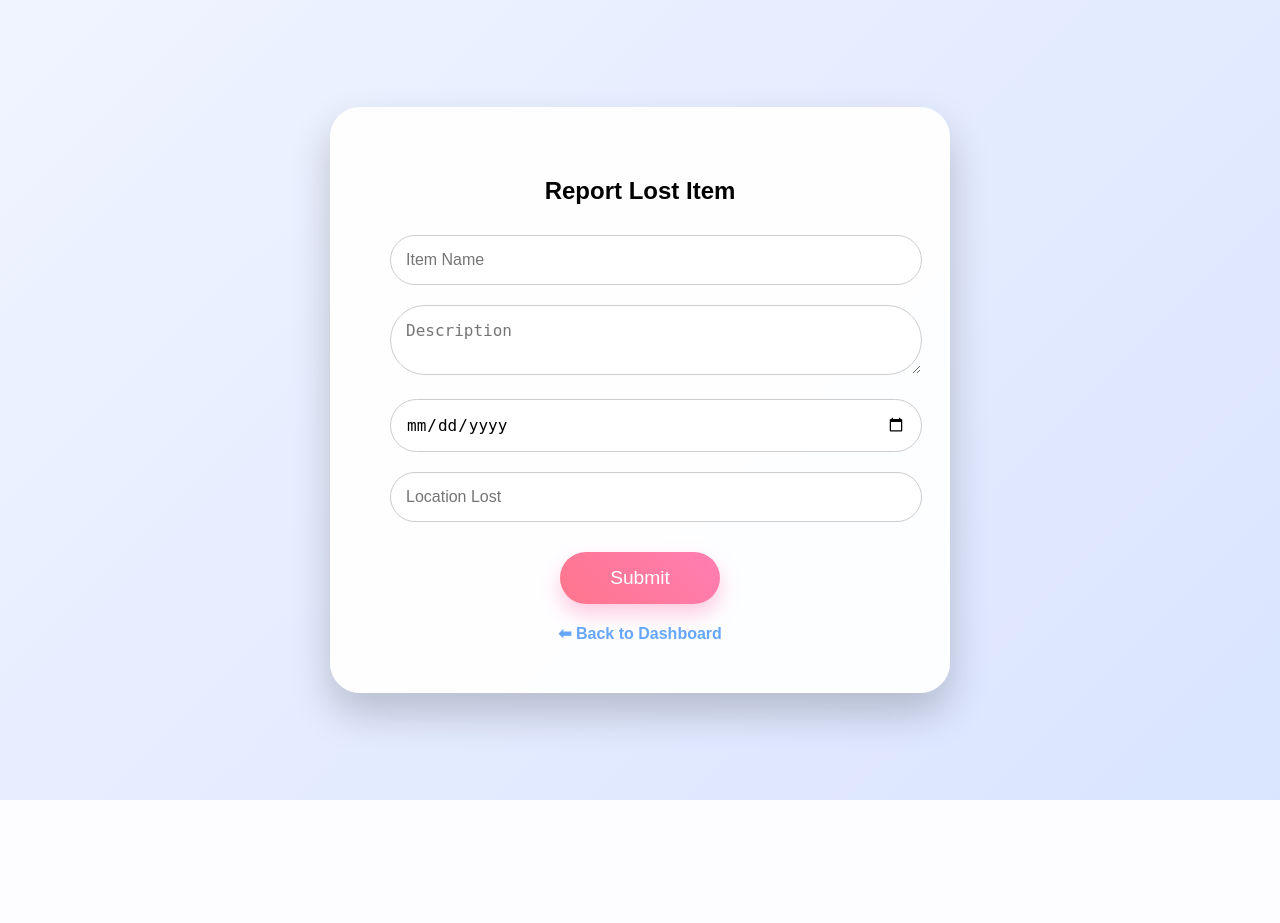
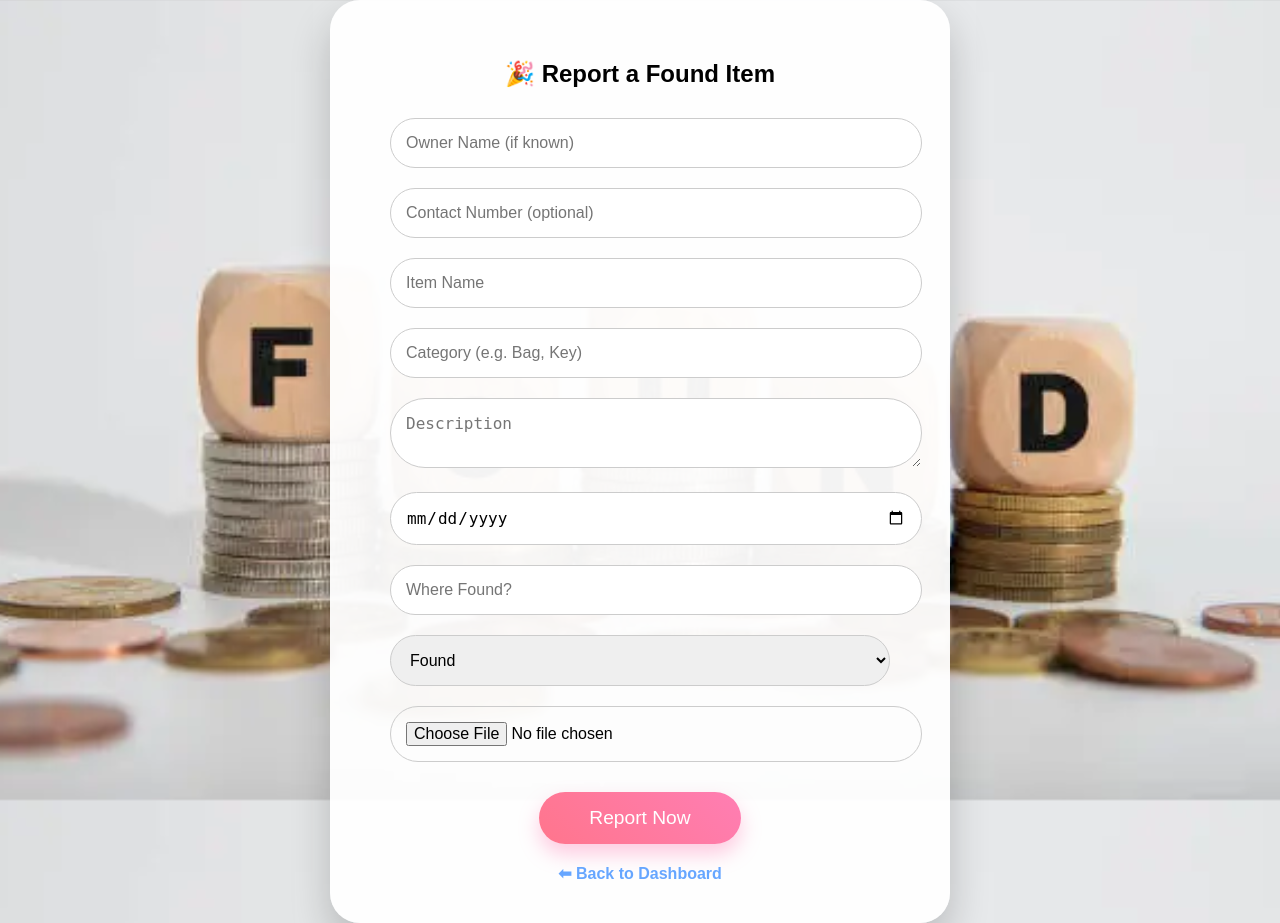
Before and after one commit to swathisrimanoharan53-oss/lost_and_found, a Flask app: page /report_found in a window 1280 px wide. Before the commit the page ends 800 px from the top, so only its background shows below. Run offline with Flask 3, Linux system fonts and the light colour scheme; a user stored in the database is signed in.

Commit message:
Updated project with new changes

```diff
--- a/app.py
+++ b/app.py
@@ -1,12 +1,23 @@
 import os
 import sqlite3
 from flask import Flask, render_template, request, redirect, url_for, session, flash
+from werkzeug.utils import secure_filename
 
 app = Flask(__name__)
 app.secret_key = "supersecretkey"  # change this in production
 
-# ====== Database setup (SQLite temporary DB) ======
+# ===== Database setup =====
 DB_PATH = "lost_found.db"
+UPLOAD_FOLDER = "static/images"
+ALLOWED_EXTENSIONS = {"png", "jpg", "jpeg", "gif"}
+
+app.config['UPLOAD_FOLDER'] = UPLOAD_FOLDER
+
+if not os.path.exists(UPLOAD_FOLDER):
+    os.makedirs(UPLOAD_FOLDER)
+
+def allowed_file(filename):
+    return '.' in filename and filename.rsplit('.',1)[1].lower() in ALLOWED_EXTENSIONS
 
 def init_db():
     conn = sqlite3.connect(DB_PATH)
@@ -23,10 +34,15 @@ def init_db():
     c.execute("""
         CREATE TABLE IF NOT EXISTS lost_items (
             id INTEGER PRIMARY KEY AUTOINCREMENT,
+            owner_name TEXT,
+            contact TEXT,
             item_name TEXT,
+            category TEXT,
             description TEXT,
             date_lost TEXT,
             location TEXT,
+            status TEXT,
+            image TEXT,
             user_id INTEGER,
             FOREIGN KEY(user_id) REFERENCES users(id)
         )
@@ -35,10 +51,15 @@ def init_db():
     c.execute("""
         CREATE TABLE IF NOT EXISTS found_items (
             id INTEGER PRIMARY KEY AUTOINCREMENT,
+            owner_name TEXT,
+            contact TEXT,
             item_name TEXT,
+            category TEXT,
             description TEXT,
             date_found TEXT,
             location TEXT,
+            status TEXT,
+            image TEXT,
             user_id INTEGER,
             FOREIGN KEY(user_id) REFERENCES users(id)
         )
@@ -48,20 +69,20 @@ def init_db():
 
 init_db()
 
-# ====== Routes ======
+# ===== Routes =====
 
 @app.route("/")
 def home():
     return render_template("login.html")
 
-@app.route("/login", methods=["GET", "POST"])
+@app.route("/login", methods=["GET","POST"])
 def login():
-    if request.method == "POST":
+    if request.method=="POST":
         username = request.form["username"]
         password = request.form["password"]
         conn = sqlite3.connect(DB_PATH)
         c = conn.cursor()
-        c.execute("SELECT * FROM users WHERE username=? AND password=?", (username, password))
+        c.execute("SELECT * FROM users WHERE username=? AND password=?", (username,password))
         user = c.fetchone()
         conn.close()
         if user:
@@ -71,17 +92,17 @@ def login():
             flash("Invalid username or password")
     return render_template("login.html")
 
-@app.route("/register", methods=["GET", "POST"])
+@app.route("/register", methods=["GET","POST"])
 def register():
-    if request.method == "POST":
+    if request.method=="POST":
         username = request.form["username"]
         password = request.form["password"]
         conn = sqlite3.connect(DB_PATH)
         c = conn.cursor()
         try:
-            c.execute("INSERT INTO users (username, password) VALUES (?, ?)", (username, password))
+            c.execute("INSERT INTO users (username,password) VALUES (?,?)", (username,password))
             conn.commit()
-            flash("User registered! Please login.")
+            flash("Registered successfully! Login now.")
             return redirect(url_for("login"))
         except sqlite3.IntegrityError:
             flash("Username already exists!")
@@ -94,60 +115,88 @@ def dashboard():
         return redirect(url_for("login"))
     return render_template("dashboard.html")
 
-@app.route("/report_lost", methods=["GET", "POST"])
+# ===== Report Lost =====
+@app.route("/report_lost", methods=["GET","POST"])
 def report_lost():
     if "user_id" not in session:
         return redirect(url_for("login"))
-    if request.method == "POST":
+    if request.method=="POST":
+        owner_name = request.form["owner_name"]
+        contact = request.form["contact"]
         item_name = request.form["item_name"]
+        category = request.form["category"]
         description = request.form["description"]
         date_lost = request.form["date_lost"]
         location = request.form["location"]
+        status = request.form["status"]
+        image_file = request.files.get("image")
+        filename = None
+        if image_file and allowed_file(image_file.filename):
+            filename = secure_filename(image_file.filename)
+            image_file.save(os.path.join(app.config["UPLOAD_FOLDER"], filename))
         user_id = session["user_id"]
         conn = sqlite3.connect(DB_PATH)
         c = conn.cursor()
-        c.execute("INSERT INTO lost_items (item_name, description, date_lost, location, user_id) VALUES (?, ?, ?, ?, ?)",
-                  (item_name, description, date_lost, location, user_id))
+        c.execute("""
+            INSERT INTO lost_items
+            (owner_name, contact, item_name, category, description, date_lost, location, status, image, user_id)
+            VALUES (?,?,?,?,?,?,?,?,?,?)
+        """, (owner_name, contact, item_name, category, description, date_lost, location, status, filename, user_id))
         conn.commit()
         conn.close()
         flash("Lost item reported successfully!")
         return redirect(url_for("dashboard"))
     return render_template("report_lost.html")
 
-@app.route("/report_found", methods=["GET", "POST"])
+# ===== Report Found =====
+@app.route("/report_found", methods=["GET","POST"])
 def report_found():
     if "user_id" not in session:
         return redirect(url_for("login"))
-    if request.method == "POST":
+    if request.method=="POST":
+        owner_name = request.form["owner_name"]
+        contact = request.form["contact"]
         item_name = request.form["item_name"]
+        category = request.form["category"]
         description = request.form["description"]
         date_found = request.form["date_found"]
         location = request.form["location"]
+        status = request.form["status"]
+        image_file = request.files.get("image")
+        filename = None
+        if image_file and allowed_file(image_file.filename):
+            filename = secure_filename(image_file.filename)
+            image_file.save(os.path.join(app.config["UPLOAD_FOLDER"], filename))
         user_id = session["user_id"]
         conn = sqlite3.connect(DB_PATH)
         c = conn.cursor()
-        c.execute("INSERT INTO found_items (item_name, description, date_found, location, user_id) VALUES (?, ?, ?, ?, ?)",
-                  (item_name, description, date_found, location, user_id))
+        c.execute("""
+            INSERT INTO found_items
+            (owner_name, contact, item_name, category, description, date_found, location, status, image, user_id)
+            VALUES (?,?,?,?,?,?,?,?,?,?)
+        """, (owner_name, contact, item_name, category, description, date_found, location, status, filename, user_id))
         conn.commit()
         conn.close()
         flash("Found item reported successfully!")
         return redirect(url_for("dashboard"))
     return render_template("report_found.html")
 
+# ===== View Lost =====
 @app.route("/view_lost")
 def view_lost():
     conn = sqlite3.connect(DB_PATH)
     c = conn.cursor()
-    c.execute("SELECT item_name, description, date_lost, location FROM lost_items")
+    c.execute("SELECT * FROM lost_items")
     items = c.fetchall()
     conn.close()
     return render_template("view_lost.html", items=items)
 
+# ===== View Found =====
 @app.route("/view_found")
 def view_found():
     conn = sqlite3.connect(DB_PATH)
     c = conn.cursor()
-    c.execute("SELECT item_name, description, date_found, location FROM found_items")
+    c.execute("SELECT * FROM found_items")
     items = c.fetchall()
     conn.close()
     return render_template("view_found.html", items=items)
@@ -157,7 +206,7 @@ def logout():
     session.clear()
     return redirect(url_for("login"))
 
-# ====== Run app ======
-if __name__ == "__main__":
-    port = int(os.environ.get("PORT", 10000))  # Render provides PORT
+# ===== Run =====
+if __name__=="__main__":
+    port = int(os.environ.get("PORT",10000))
     app.run(host="0.0.0.0", port=port, debug=True)
--- a/static/style.css
+++ b/static/style.css
@@ -1,14 +1,86 @@
+/* ---------------- General Styles ---------------- */
 body {
+    font-family: 'Poppins', sans-serif;
     margin: 0;
-    font-family: 'Poppins', sans-serif;
-    background: linear-gradient(135deg, #f0f4ff, #d9e4ff);
+    padding: 0;
+}
+
+/* ---------------- Login Page ---------------- */
+body.login-page {
+    background: url('login_bg.jpg') no-repeat center center fixed;
+    background-size: cover;
     display: flex;
     justify-content: center;
     align-items: center;
     min-height: 100vh;
 }
 
-/* Dashboard */
+.login-container {
+    background: rgba(255,255,255,0.95);
+    padding: 50px 70px;
+    border-radius: 30px;
+    box-shadow: 0 20px 40px rgba(0,0,0,0.3);
+    text-align: center;
+    width: 400px;
+}
+
+.login-container h2 {
+    font-size: 2.2rem;
+    color: #333;
+    margin-bottom: 30px;
+}
+
+.login-container input {
+    width: 100%;
+    padding: 15px;
+    margin: 10px 0;
+    border-radius: 50px;
+    border: 1px solid #ccc;
+    outline: none;
+    font-size: 1rem;
+}
+
+.login-container input:focus {
+    border-color: #66a6ff;
+    box-shadow: 0 0 10px rgba(102,166,255,0.5);
+}
+
+.login-container button {
+    background: linear-gradient(45deg, #ff758c, #ff7eb3);
+    border: none;
+    color: white;
+    padding: 15px 50px;
+    border-radius: 50px;
+    font-size: 1.3rem;
+    cursor: pointer;
+    margin-top: 20px;
+    box-shadow: 0 10px 20px rgba(255,126,179,0.4);
+    transition: 0.3s;
+}
+
+.login-container button:hover {
+    transform: translateY(-3px);
+    box-shadow: 0 15px 25px rgba(255,126,179,0.5);
+}
+
+.register-link {
+    margin-top: 15px;
+    display: block;
+    color: #66a6ff;
+    text-decoration: none;
+    font-weight: 600;
+}
+
+.register-link:hover {
+    text-decoration: underline;
+}
+
+/* ---------------- Dashboard ---------------- */
+body.dashboard-page {
+    background: url('dashboard_bg.jpg') no-repeat center center fixed;
+    background-size: cover;
+}
+
 .dashboard-container {
     text-align: center;
     background: rgba(255,255,255,0.95);
@@ -18,43 +90,48 @@ body {
 }
 
 .main-title {
-    font-size: 2.5rem;
+    font-size: 2.8rem;
     margin-bottom: 40px;
     color: #33415c;
 }
 
 .dashboard-buttons .bubble-btn {
     display: inline-block;
-    padding: 15px 40px;
-    margin: 10px;
+    padding: 20px 50px;
+    margin: 15px;
     border-radius: 50px;
     background: linear-gradient(45deg, #ff758c, #ff7eb3);
     color: white;
-    font-weight: 600;
+    font-weight: 700;
+    font-size: 1.2rem;
     text-decoration: none;
     box-shadow: 0 10px 20px rgba(255,126,179,0.4);
     transition: 0.3s;
 }
+
 .dashboard-buttons .bubble-btn:hover {
     transform: translateY(-3px);
     box-shadow: 0 15px 25px rgba(255,126,179,0.5);
 }
+
 .dashboard-buttons .logout {
     background: linear-gradient(45deg, #ff9472, #ffb86c);
 }
 
-/* Report Pages */
+/* ---------------- Report Pages (Lost / Found) ---------------- */
 .report-container {
     background: rgba(255,255,255,0.95);
-    padding: 50px 60px;
+    padding: 40px 60px;
     border-radius: 30px;
     box-shadow: 0 20px 40px rgba(0,0,0,0.2);
     text-align: center;
     width: 500px;
     max-width: 90%;
 }
+
 .report-container input,
-.report-container textarea {
+.report-container textarea,
+.report-container select {
     width: 100%;
     padding: 15px;
     margin: 10px 0;
@@ -63,11 +140,14 @@ body {
     outline: none;
     font-size: 1rem;
 }
+
 .report-container input:focus,
-.report-container textarea:focus {
+.report-container textarea:focus,
+.report-container select:focus {
     border-color: #66a6ff;
     box-shadow: 0 0 10px rgba(102,166,255,0.5);
 }
+
 .report-container button {
     padding: 15px 50px;
     border-radius: 50px;
@@ -80,10 +160,12 @@ body {
     box-shadow: 0 10px 20px rgba(255,126,179,0.4);
     transition: 0.3s;
 }
+
 .report-container button:hover {
     transform: translateY(-3px);
     box-shadow: 0 15px 25px rgba(255,126,179,0.5);
 }
+
 .back-btn {
     display: inline-block;
     margin-top: 20px;
@@ -92,28 +174,104 @@ body {
     font-weight: 600;
 }
 
-/* View Tables */
+/* ---------------- Report Page Backgrounds ---------------- */
+.report-lost-bg {
+    background: url('report_lost_bg.jpg') no-repeat center center fixed;
+    background-size: cover;
+    display: flex;
+    justify-content: center;
+    align-items: center;
+    min-height: 100vh;
+}
+
+.report-found-bg {
+    background: url('report_found_bg.jpg') no-repeat center center fixed;
+    background-size: cover;
+    display: flex;
+    justify-content: center;
+    align-items: center;
+    min-height: 100vh;
+}
+
+/* ---------------- View Pages ---------------- */
+body.view-page {
+    background: linear-gradient(135deg, #f0f4ff, #d9e4ff);
+    padding: 40px 20px;
+}
+
 .view-container {
     background: rgba(255,255,255,0.95);
     padding: 40px;
     border-radius: 30px;
     box-shadow: 0 20px 40px rgba(0,0,0,0.2);
     width: 90%;
-    max-width: 900px;
+    max-width: 1000px;
     text-align: center;
+    margin: auto;
 }
+
 .view-container table {
     width: 100%;
     border-collapse: collapse;
     margin-top: 20px;
 }
-.view-container th, .view-container td {
+
+.view-container th,
+.view-container td {
     padding: 15px;
     border-bottom: 1px solid #ccc;
     font-weight: 500;
 }
+
 .view-container th {
     background: #66a6ff;
     color: white;
     border-radius: 15px;
 }
+
+.view-container img {
+    max-width: 100px;
+    border-radius: 10px;
+}
+
+/* ---------------- Cards for Lost / Found Items ---------------- */
+.cards-container {
+    display: grid;
+    grid-template-columns: repeat(auto-fit, minmax(300px, 1fr));
+    gap: 20px;
+    justify-items: center;
+}
+
+.item-card {
+    background: white;
+    border-radius: 20px;
+    box-shadow: 0 15px 30px rgba(0,0,0,0.15);
+    overflow: hidden;
+    width: 300px;
+    transition: transform 0.3s, box-shadow 0.3s;
+}
+
+.item-card:hover {
+    transform: translateY(-5px);
+    box-shadow: 0 20px 40px rgba(0,0,0,0.2);
+}
+
+.item-card img.item-image {
+    width: 100%;
+    height: 200px;
+    object-fit: cover;
+}
+
+.item-details {
+    padding: 15px;
+    text-align: left;
+    font-size: 0.95rem;
+}
+
+.lost-card {
+    border-top: 5px solid #ff758c;
+}
+
+.found-card {
+    border-top: 5px solid #66a6ff;
+}
--- a/templates/report_found.html
+++ b/templates/report_found.html
@@ -2,20 +2,31 @@
 <html lang="en">
 <head>
 <meta charset="UTF-8">
-    <title>Report Found Item | Lost & Found</title>
+<title>Report Found Item</title>
 <link rel="stylesheet" href="{{ url_for('static', filename='style.css') }}">
 </head>
-<body>
-    <div class="report-container">
-        <h2 class="form-title">Report Lost Item</h2>
-        <form method="POST">
+<body class="report-found-bg">
+
+<div class="report-container found">
+    <h2 class="form-title">🎉 Report a Found Item</h2>
+    <form method="POST" enctype="multipart/form-data">
+        <input type="text" name="owner_name" placeholder="Owner Name (if known)">
+        <input type="text" name="contact" placeholder="Contact Number (optional)">
         <input type="text" name="item_name" placeholder="Item Name" required>
+        <input type="text" name="category" placeholder="Category (e.g. Bag, Key)" required>
         <textarea name="description" placeholder="Description" required></textarea>
-            <input type="date" name="date_lost" required>
-            <input type="text" name="location" placeholder="Location Lost" required>
-            <button type="submit">Submit</button>
+        <input type="date" name="date_found" required>
+        <input type="text" name="location" placeholder="Where Found?" required>
+        <select name="status" required>
+            <option value="Found">Found</option>
+            <option value="Returned">Returned</option>
+            <option value="Pending">Pending</option>
+        </select>
+        <input type="file" name="image" accept="image/*">
+        <button type="submit">Report Now</button>
     </form>
     <a href="{{ url_for('dashboard') }}" class="back-btn">⬅ Back to Dashboard</a>
 </div>
+
 </body>
 </html>
```
Also changed, not shown: templates/report_lost.html (+18 -8 lines), templates/view_found.html (+26 -23 lines), templates/view_lost.html (+26 -23 lines), lost_found.db (added), static/dashboard_bg.jpg (added), static/login_bg.jpg (added), static/report_found_bg.jpg (added), static/report_lost_bg.jpg (added). Lines whose indentation alone changed are shown as unchanged.
